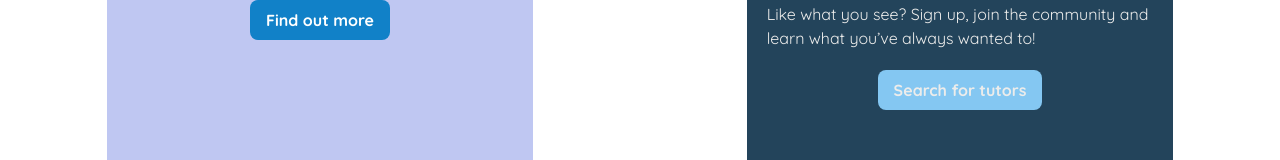
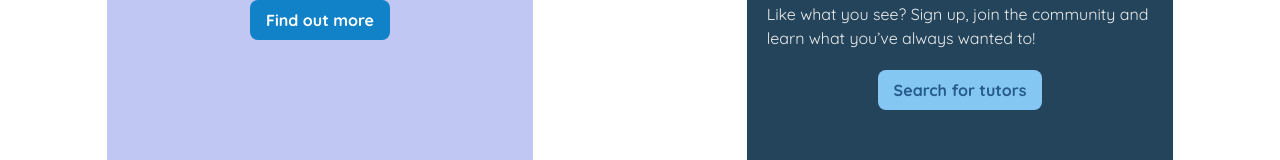
Before and after one commit to chingu-voyages/UpSkill, a React (Vite) app in the folder client/: page / in a window 1280 px wide. Shown: the part 3108-3268 px from the top of the page. Built offline with nearby package versions, Linux system fonts and the light colour scheme.

Commit message:
fix: font color on card button

```diff
--- a/client/src/components/Cards.jsx
+++ b/client/src/components/Cards.jsx
@@ -39,7 +39,7 @@ const Cards = () => {
           Sign up, join the community and learn what you’ve always wanted to!
         </p>
         <div className="flex justify-center">
-          <button className="font-bold bg-baby py-2 px-4 rounded-lg text-ivory">
+          <button className="font-bold bg-baby py-2 px-4 rounded-lg text-primary">
             Search for tutors
           </button>
         </div>
```
